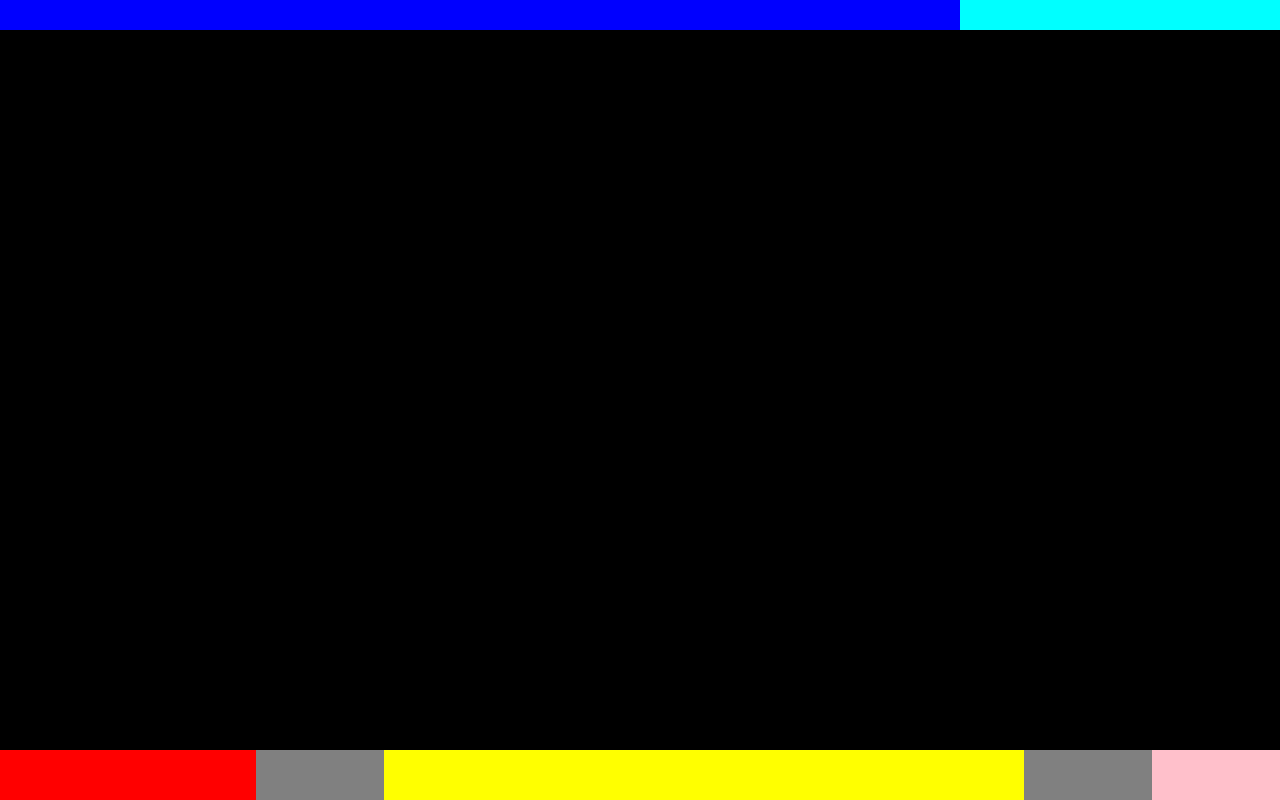
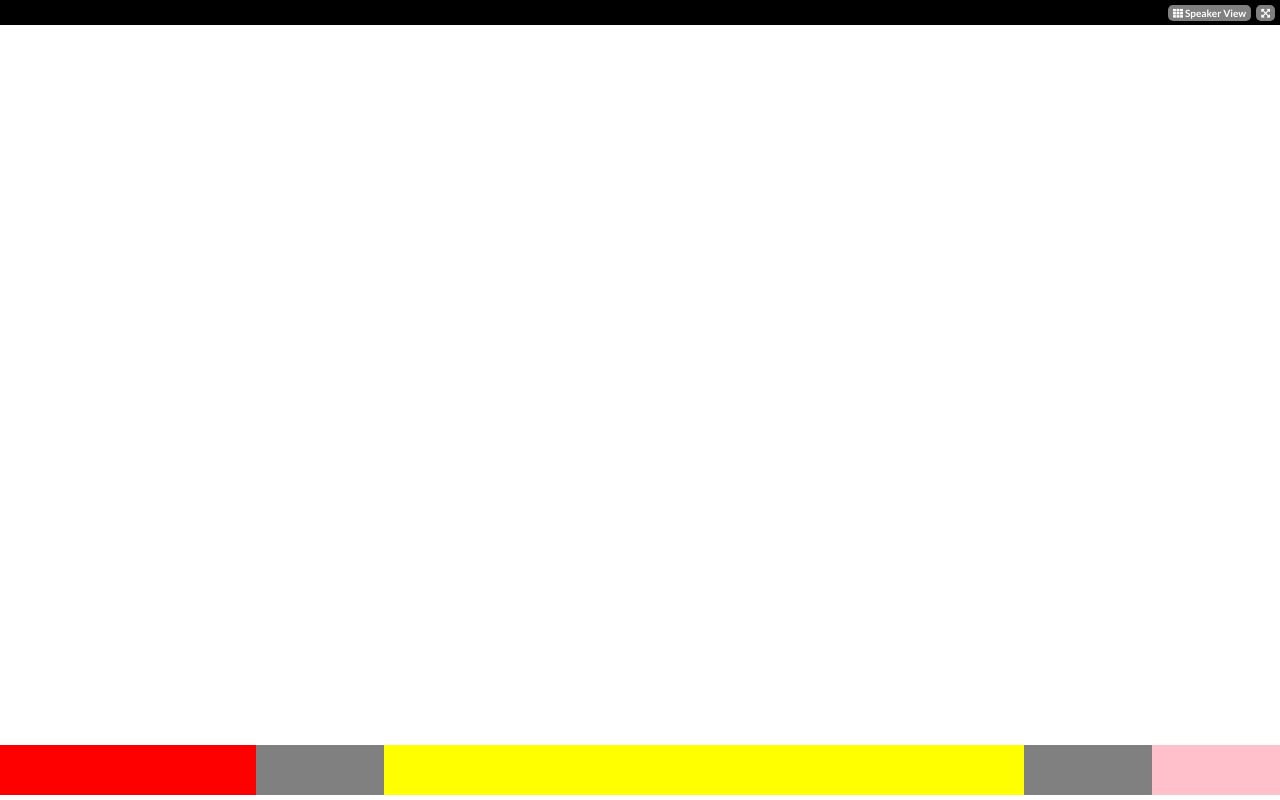
Before and after one commit to RenatoConfuorto/html-css-zoom, a plain HTML site: page index.html in a window 1280 px wide. Drawn offline with Linux system fonts and the light colour scheme.

Commit message:
header completed

```diff
--- a/css/style.css
+++ b/css/style.css
@@ -8,28 +8,37 @@
 html{
     font-size: 62.5%;
     font-family: 'Lato', sans-serif;
+    color: white;
 }
 
 /* HEADER  */
 header{
-    background-color: blue;
-    /* debug: */
     display: flex;
     justify-content: flex-end;
 
+    background-color: black;
     width: 100%;
-    height: 30px;
+    height: 25px;
 }
 .footer-elements{
-    width: 25%;
-    background-color: aqua;
-    /* debug: */
+    display: flex;
+    justify-content: flex-end;
+    align-items: center;
+
     height: 100%;
+}
+.footer-elements > div{
+    background-color: grey;
+    border-radius: 5px;
+    margin-right: 5px;
+    padding: 2px 5px;
+    font-weight: bold;
+    font-size: 1rem;
 }
 
 /* MAIN  */
     main{
-        background-color: black;
+        /* background-color: black; */
         /* debug: */
         width: 100%;
         height: calc(100vh - 80px);
--- a/index.html
+++ b/index.html
@@ -4,23 +4,33 @@
     <meta charset="UTF-8">
     <meta http-equiv="X-UA-Compatible" content="IE=edge">
     <meta name="viewport" content="width=device-width, initial-scale=1.0">
+
     <!-- Font awesome -->
     <link rel="stylesheet" href="https://cdnjs.cloudflare.com/ajax/libs/font-awesome/5.15.4/css/all.min.css"
     integrity="sha512-1ycn6IcaQQ40/MKBW2W4Rhis/DbILU74C1vSrLJxCq57o941Ym01SwNsOMqvEBFlcgUa6xLiPY/NS5R+E6ztJQ=="
     crossorigin="anonymous" referrerpolicy="no-referrer" />
+
     <!-- Google Fonts -->
     <link rel="preconnect" href="https://fonts.googleapis.com">
     <link rel="preconnect" href="https://fonts.gstatic.com" crossorigin>
     <link href="https://fonts.googleapis.com/css2?family=Lato:wght@100;300;400;700;900&display=swap" rel="stylesheet">
+
     <!-- Style  -->
     <link rel="stylesheet" href="css/style.css">
+
     <title>Zoom</title>
 </head>
 <body>
     <!-- header  -->
     <header>
         <div class="footer-elements">
-            <!-- icone del header  -->
+            <div class="speaker">
+                <i class="fas fa-th"></i>
+                <span>Speaker View</span>
+            </div>
+            <div class="full-screen">
+                <i class="fas fa-expand-arrows-alt"></i>
+            </div>
         </div>
     </header>
 
```
